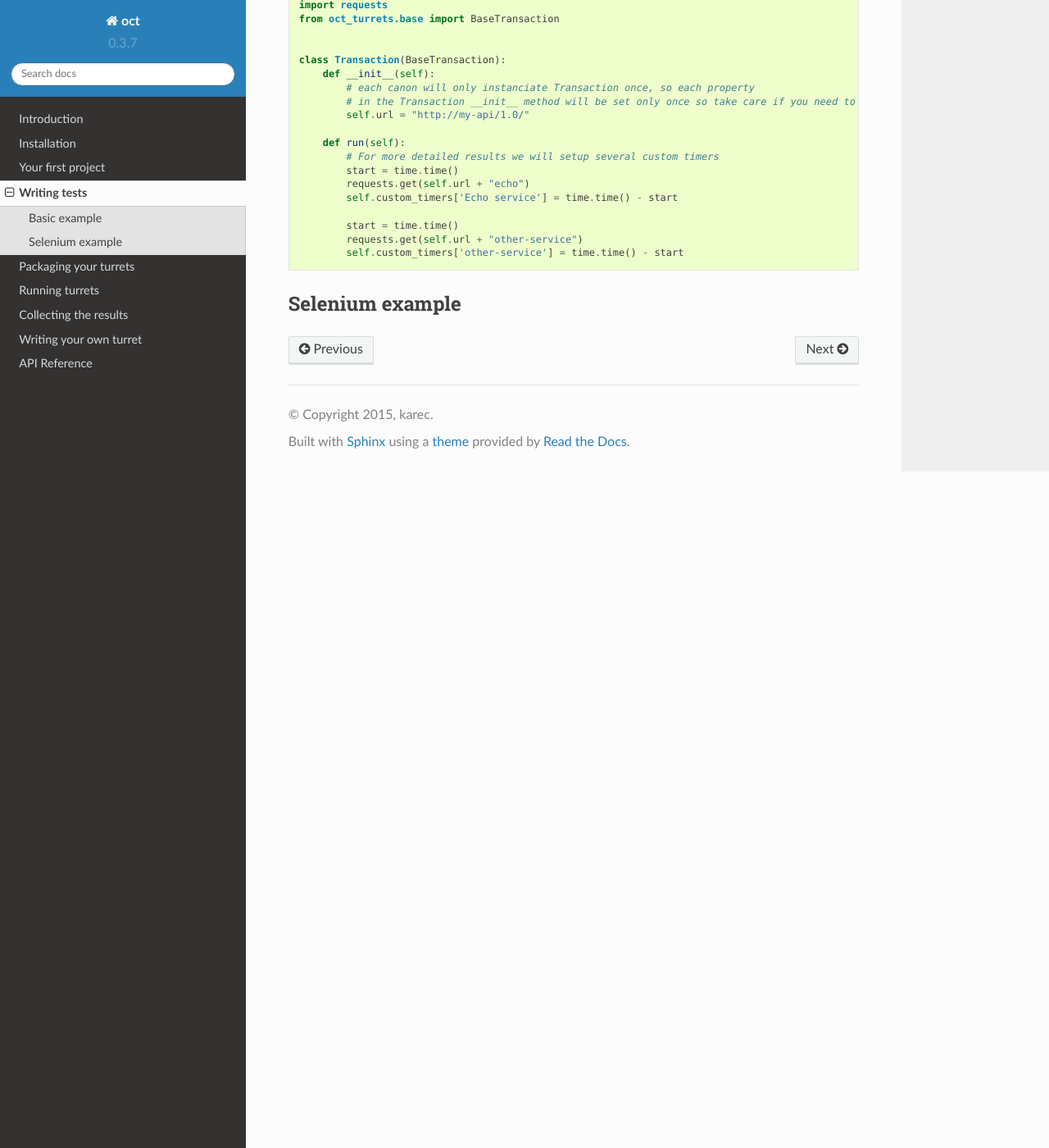
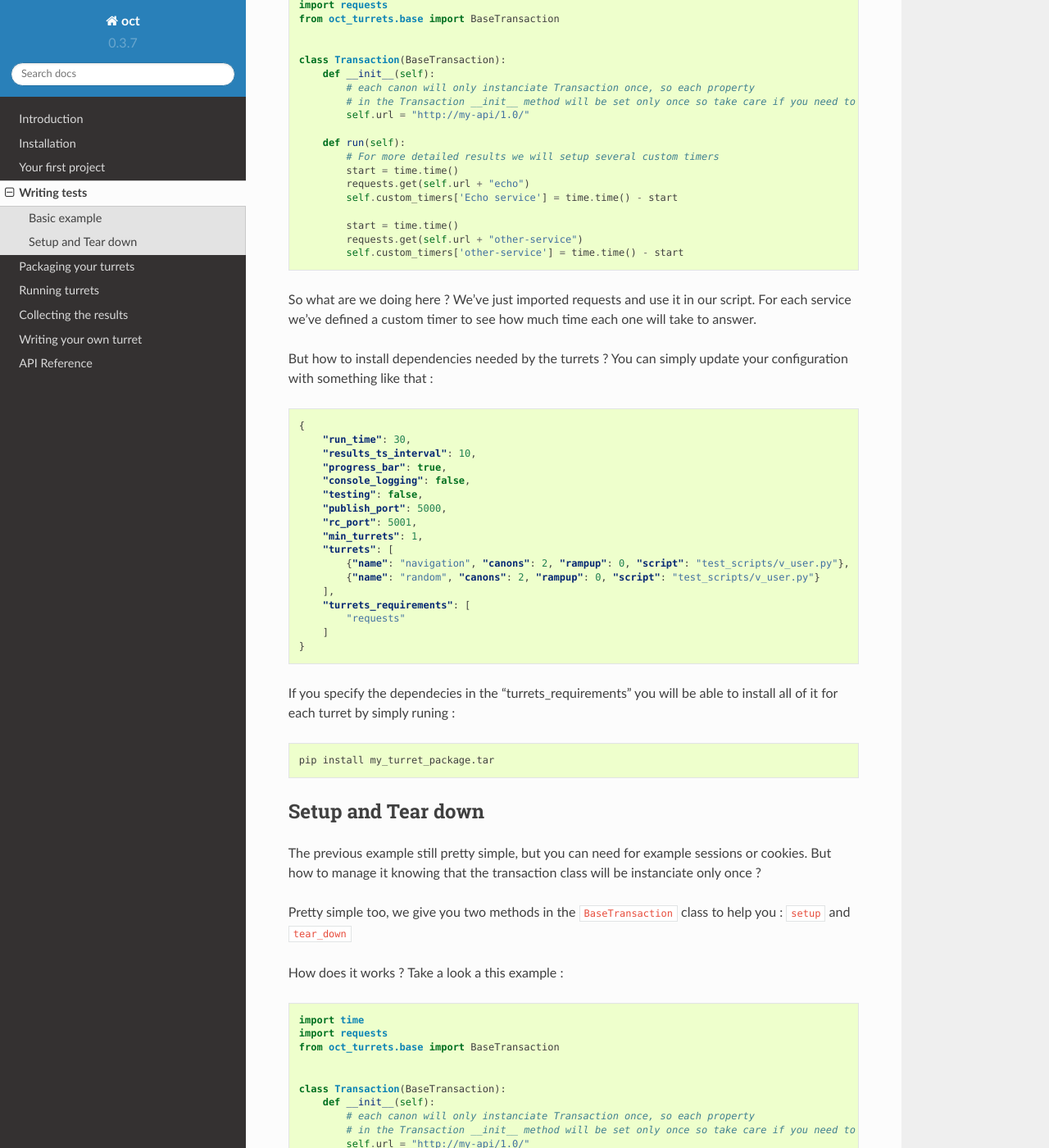
Before and after one commit to TheGhouls/oct, a Sphinx documentation site: the page built from doc/writing_tests.rst, in a window 1280 px wide and 1400 px high, scrolled down 835 px. Shown: the whole window at 82% size. Built offline with Sphinx 7.4.7 and the Read the Docs theme 2.0.0, drawn with Linux system fonts in a browser that asks for light colours; pages that are not in the unit, such as notebooks, are missing from menus; some of the changed text lies outside the part shown.

Commit message:
ending writing tests

```diff
--- a/doc/writing_tests.rst
+++ b/doc/writing_tests.rst
@@ -56,7 +56,80 @@ So first let's adapt the script for it :
             requests.get(self.url + "other-service")
             self.custom_timers['other-service'] = time.time() - start
 
+So what are we doing here ? We've just imported requests and use it in our script. For each service we've defined a custom
+timer to see how much time each one will take to answer.
+
+But how to install dependencies needed by the turrets ? You can simply update your configuration with something like that :
+
+.. code-block:: json
+
+    {
+        "run_time": 30,
+        "results_ts_interval": 10,
+        "progress_bar": true,
+        "console_logging": false,
+        "testing": false,
+        "publish_port": 5000,
+        "rc_port": 5001,
+        "min_turrets": 1,
+        "turrets": [
+            {"name": "navigation", "canons": 2, "rampup": 0, "script": "test_scripts/v_user.py"},
+            {"name": "random", "canons": 2, "rampup": 0, "script": "test_scripts/v_user.py"}
+        ],
+        "turrets_requirements": [
+            "requests"
+        ]
+    }
+
+If you specify the dependecies in the "turrets_requirements" you will be able to install all of it for each turret by simply runing :
+
+.. code-block:: bash
+
+    pip install my_turret_package.tar
+
+Setup and Tear down
+-------------------
+
+The previous example still pretty simple, but you can need for example sessions or cookies. But how to manage it knowing that the
+transaction class will be instanciate only once ?
+
+Pretty simple too, we give you two methods in the ``BaseTransaction`` class to help you : ``setup`` and ``tear_down``
+
+How does it works ? Take a look a this example :
+
+.. code-block:: python
+
+    import time
+    import requests
+    from oct_turrets.base import BaseTransaction
 
 
-Selenium example
-----------------
+    class Transaction(BaseTransaction):
+        def __init__(self):
+            # each canon will only instanciate Transaction once, so each property
+            # in the Transaction __init__ method will be set only once so take care if you need to update it
+            self.url = "http://my-api/1.0/"
+            self.session = None
+
+        def setup(self):
+            self.session = requests.Session()
+
+        def run(self):
+            # For more detailed results we will setup several custom timers
+            start = time.time()
+            self.session.get(self.url + "echo")
+            self.custom_timers['Echo service'] = time.time() - start
+
+            start = time.time()
+            self.session.get(self.url + "other-service")
+            self.custom_timers['other-service'] = time.time() - start
+
+        def tear_down(self):
+            self.session.close()
+
+And that's it ! Before each ``run`` iteration, the setup method will be call, and you guess it, after iteration the ``tear_down`` is call.
+
+.. note::
+
+    The setup and the tear_down method are not included in the stats sent to the HQ, so the actions will not be included
+    in the ``scriptrun_time`` statistic
```
